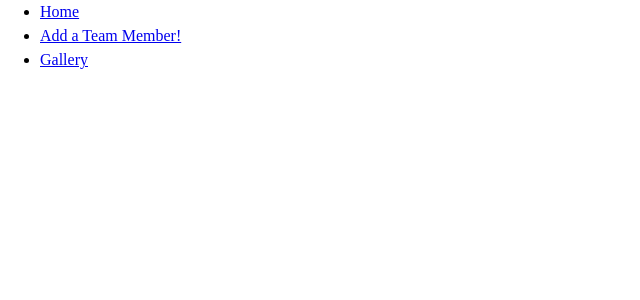
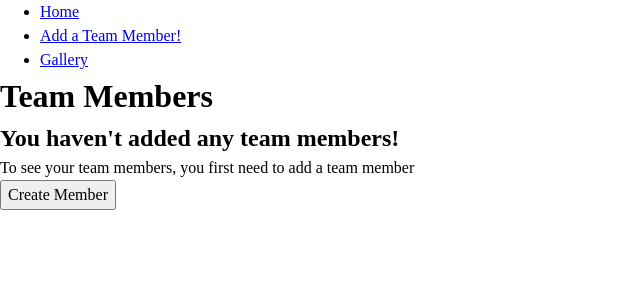
Before and after one commit to zacheratk/pokemon-team-builder, a React (Vite) app: page /gallery in a window 1280 px wide. Shown: the top 300 px of the page, without its empty margins (0-640 px from the left). Built offline with nearby package versions, Linux system fonts and the light colour scheme.

Commit message:
feat: add gallery page skeleton

```diff
--- a/src/App.jsx
+++ b/src/App.jsx
@@ -2,6 +2,7 @@ import "./App.css";
 import { NavLink, Routes, Route } from "react-router-dom";
 import Home from "./Paths/Home";
 import CreateMon from "./Paths/CreateMon";
+import Gallery from "./Paths/Gallery";
 
 const App = () => {
   return (
@@ -25,6 +26,7 @@ const App = () => {
         <Routes>
           <Route path="/" element={<Home />} />
           <Route path="/create" element={<CreateMon />} />
+          <Route path="/gallery" element={<Gallery />} />
         </Routes>
       </main>
     </>
--- /dev/null
+++ b/src/Paths/Gallery.jsx
@@ -0,0 +1,24 @@
+import { Link } from "react-router-dom";
+
+const Gallery = () => {
+  const members = [];
+  return (
+    <>
+      <h1>Team Members</h1>
+
+      {members.length > 0 ? (
+        <div className="container">{/* TODO: Add member cards */}</div>
+      ) : (
+        <>
+          <h2>You haven't added any team members!</h2>
+          <p>To see your team members, you first need to add a team member</p>
+          <Link to="/create">
+            <button>Create Member</button>
+          </Link>
+        </>
+      )}
+    </>
+  );
+};
+
+export default Gallery;
```
